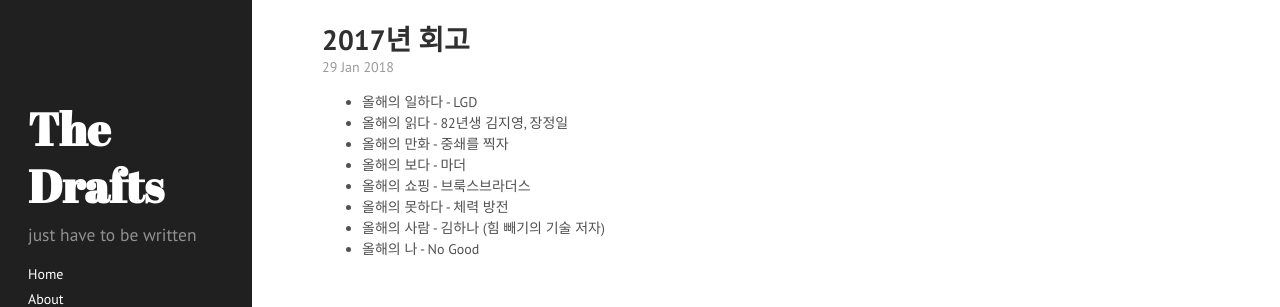
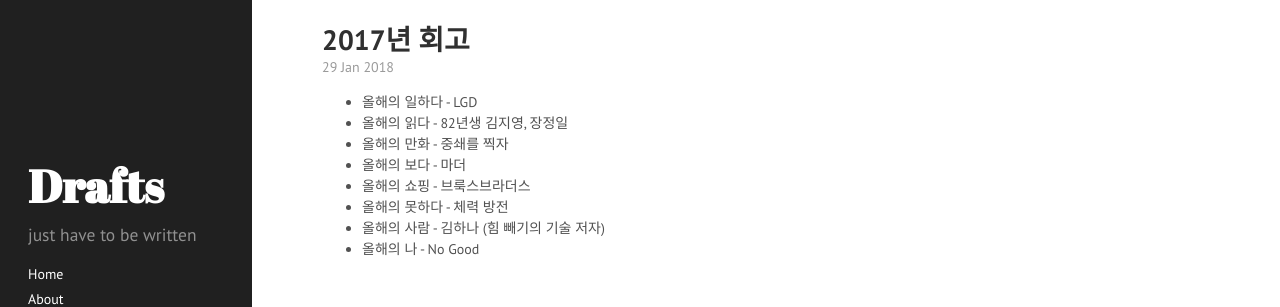
Before and after one commit to walterkwon/BAK_moo99.github.io, a Jekyll site: the page built from index.html, in a window 1280 px wide. Shown: the part 330-637 px from the top of the page. Built offline with Jekyll 4.4.1, drawn with Linux system fonts in a browser that asks for light colours; the list of posts is cut into pages by our own code.

Commit message:
제목 변경

```diff
--- a/_config.yml
+++ b/_config.yml
@@ -14,7 +14,7 @@ permalink:        pretty
 page_permalink:   pretty
 
 # Setup
-title:            The Drafts
+title:            Drafts
 tagline:
 description:      just have to be written
 url:              http://moo99.github.io
```
